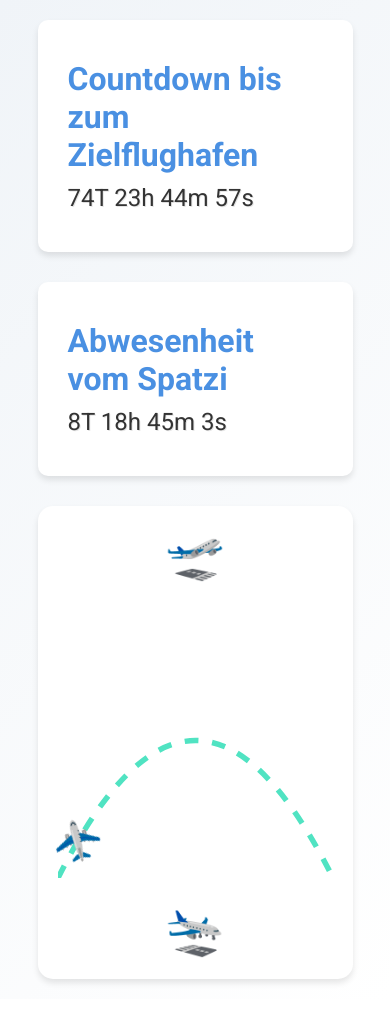
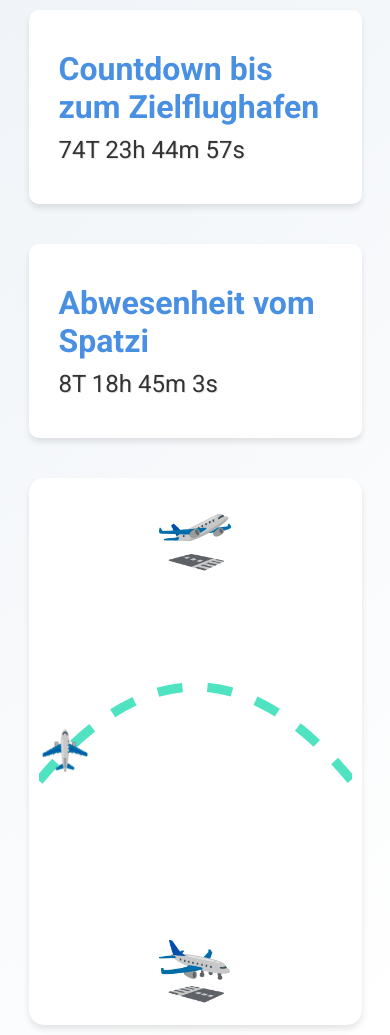
Before and after one commit to jakub-suliga/web, a plain HTML site: page index.html in a window 390 px wide. Before the commit the page ends 999 px from the top, so only its background shows below. Drawn offline with Linux system fonts and the light colour scheme.

Commit message:
Fix ariplan path

```diff
--- a/index.html
+++ b/index.html
@@ -35,31 +35,31 @@
 
         h1 {
             margin: 20px 0 10px;
-            font-size: 2em;
+            font-size: 2.5em;
             color: var(--primary-color);
         }
 
         p {
-            font-size: 1.5em;
+            font-size: 2em;
             margin-bottom: 20px;
             text-shadow: 1px 1px rgba(0,0,0,0.1);
         }
 
         .timer {
             background: #fff;
-            padding: 20px 30px;
+            padding: 30px 40px;
             border-radius: 10px;
             box-shadow: 0 4px 6px rgba(0,0,0,0.1);
-            margin-bottom: 30px;
+            margin-bottom: 40px;
             width: 90%;
-            max-width: 500px;
+            max-width: 600px;
         }
 
         .flight-container {
             position: relative;
             width: 90%;
-            max-width: 800px;
-            height: 250px;
+            max-width: 1000px;
+            height: 300px;
             background: #fff;
             border-radius: 15px;
             box-shadow: 0 4px 6px rgba(0,0,0,0.1);
@@ -67,11 +67,13 @@
             display: flex;
             align-items: center;
             justify-content: space-between;
-            flex-wrap: wrap;
+            flex-wrap: nowrap;
+            overflow: hidden;
         }
 
         .airport-emoji {
-            font-size: 3em;
+            font-size: 5em; /* Deutlich größere Flughafensymbole */
+            cursor: default;
             transition: transform 0.3s;
         }
 
@@ -82,8 +84,8 @@
         .flight-path {
             position: relative;
             flex: 1;
-            height: 150px;
-            margin: 0 20px;
+            height: 100%;
+            margin: 0 40px;
         }
 
         .flight-path svg {
@@ -94,28 +96,62 @@
         .flight-path path {
             fill: none;
             stroke: var(--secondary-color);
-            stroke-width: 2;
-            stroke-dasharray: 5,5;
+            stroke-width: 4;
+            stroke-dasharray: 10,10; /* Größere gestrichelte Abstände */
         }
 
         .airplane {
             position: absolute;
             top: 0;
             left: 0;
-            font-size: 2em;
-            transition: transform 1s linear, top 1s linear, left 1s linear;
-            transform: translate(-50%, -50%);
+            font-size: 3em; /* Größeres Flugzeug-Emoji */
+            transition: transform 0.5s linear, top 0.5s linear, left 0.5s linear;
+            transform: translate(-50%, -50%) rotate(0deg);
+            pointer-events: none; /* Flugzeug ist nicht interaktiv */
         }
 
-        @media (max-width: 600px) {
+        @media (max-width: 768px) {
+            body {
+                padding: 10px;
+            }
+
+            h1 {
+                font-size: 2em;
+            }
+
+            p {
+                font-size: 1.5em;
+            }
+
+            .timer {
+                padding: 20px 30px;
+                max-width: 90%;
+            }
+
             .flight-container {
                 flex-direction: column;
                 height: auto;
+                padding: 20px 10px;
             }
+
             .flight-path {
                 margin: 20px 0;
                 width: 100%;
                 height: 200px;
+            }
+
+            .airport-emoji {
+                font-size: 4em;
+                margin: 0 10px;
+            }
+
+            .flight-path path {
+                stroke-width: 3;
+                stroke-dasharray: 8,8;
+            }
+
+            .airplane {
+                font-size: 2em;
             }
         }
     </style>
@@ -135,7 +171,8 @@
         <span class="airport-emoji">🛫</span>
         <div class="flight-path">
             <svg viewBox="0 0 100 100">
-                <path id="path" d="M 0 100 Q 50 0 100 100" />
+                <!-- Definierte Flugroute von links nach rechts mit einer Kurve nach oben -->
+                <path id="path" d="M 0 60 Q 50 0 100 60" />
             </svg>
             <div class="airplane" id="plane">✈️</div>
         </div>
@@ -204,17 +241,18 @@
             plane.style.left = `${point.x}%`;
             plane.style.top = `${point.y}%`;
 
-            // Optional: Drehe das Flugzeug in die Richtung der Bewegung
-            // Berechne die Tangente an der aktuellen Position
-            const delta = 1; // Kleine Veränderung für die Richtung
-            let nextProgress = progress + (1 / pathLength);
+            // Berechne die Richtung der Bewegung für die Rotation
+            const delta = 0.1; // Kleiner Schritt für die Richtung
+            let nextProgress = progress + (delta / pathLength);
             if (nextProgress > 1) nextProgress = 1;
             const nextPoint = path.getPointAtLength(nextProgress * pathLength);
             const angle = Math.atan2(nextPoint.y - point.y, nextPoint.x - point.x) * (180 / Math.PI);
             plane.style.transform = `translate(-50%, -50%) rotate(${angle}deg)`;
         }
 
+        // Initiale Position setzen
         movePlane();
+        // Flugzeug alle 1 Sekunde bewegen
         setInterval(movePlane, 1000);
     </script>
 </body>
```
